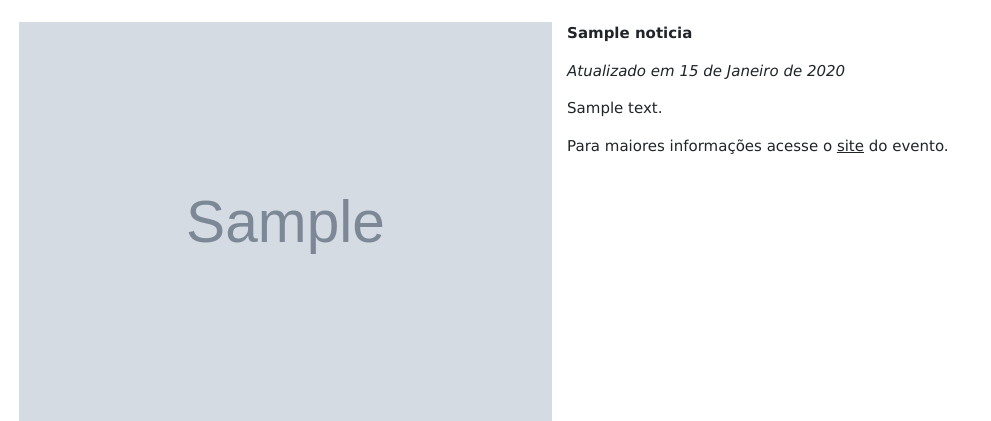
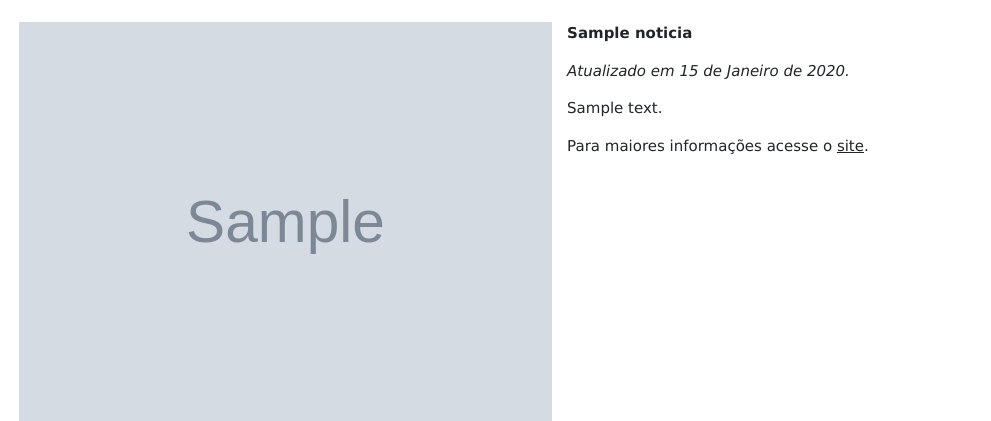
Before and after one commit to flavianowilliams/progressus, a Django app: page /noticia_detail/1/ in a window 1280 px wide. Shown: the part 53-474 px from the top of the page, without its empty margins (0-991 px from the left). Run offline with Django 4.2, Linux system fonts and the light colour scheme; tables that the repository leaves empty hold one stand-in row (values such as "Sample post"); grey boxes marked "Sample" are stand-in pictures; parts of the project's set-up code (start-up, migrations or seed data) failed here and were passed over; some libraries are stand-ins or nearby versions.

Commit message:
atualizando pagina da noticia

```diff
--- a/pages/templates/pages/noticia_detail.html
+++ b/pages/templates/pages/noticia_detail.html
@@ -9,10 +9,10 @@
         </div>
         <div class="mx-2">
             <p><strong>{{ object.noticia.titulo }}</strong></p>
-            <p><em>Atualizado em {{ object.updated }}</em></p>
+            <p><em>Atualizado em {{ object.updated }}.</em></p>
             <p>{{ object.noticia.texto }}</p>
             {% if object.noticia.link %}
-                <p>Para maiores informações acesse o <a href="{{ object.noticia.link }}">site</a> do evento.</p>
+                <p>Para maiores informações acesse o <a href="{{ object.noticia.link }}">site</a>.</p>
             {% endif %}
         </div>
     </div>
```
